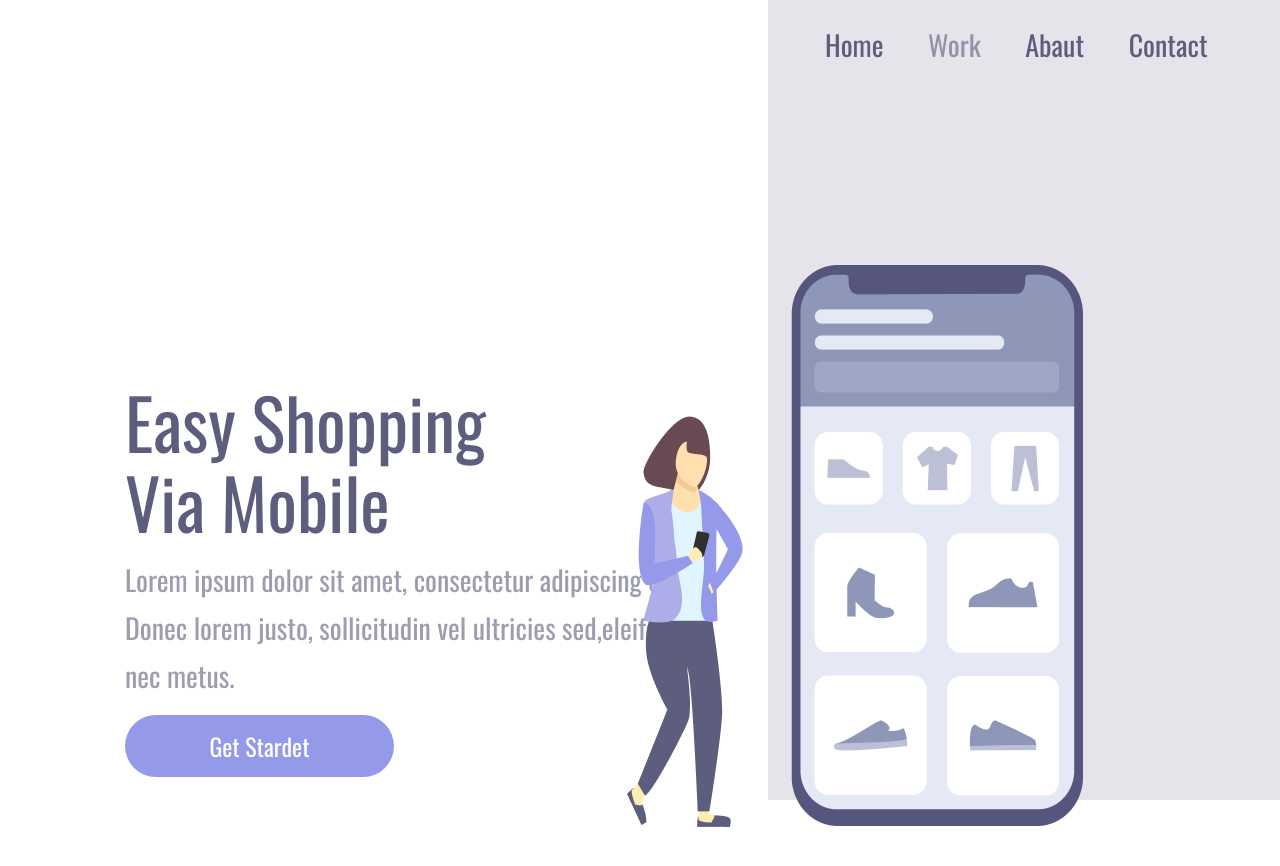
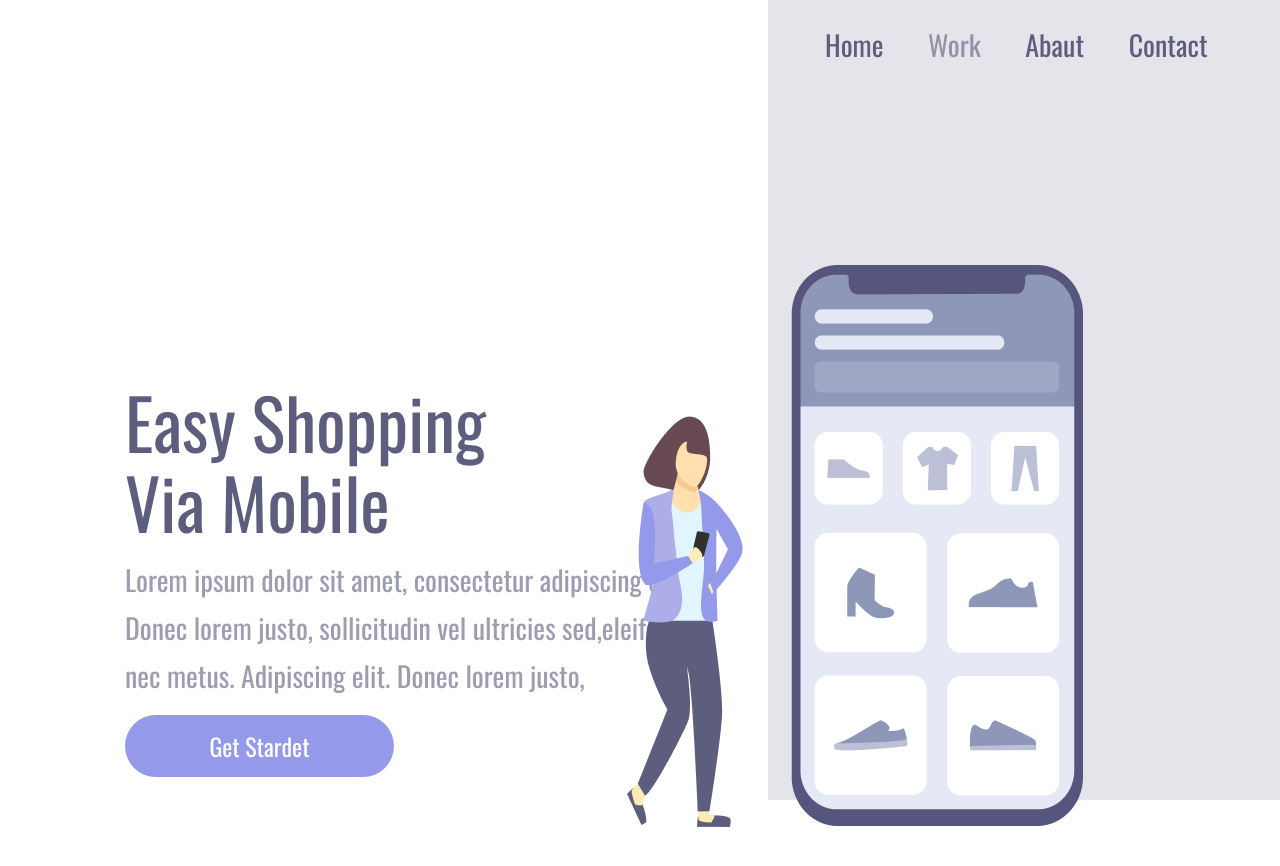
Before and after one commit to DOliveiira/3--Desafio-DevClub, a plain HTML site: page index.html in a window 1280 px wide. Drawn offline with nearby package versions, Linux system fonts and the light colour scheme.

Commit message:
Alteração no paragrafo principal

```diff
--- a/index.html
+++ b/index.html
@@ -13,7 +13,7 @@
     <main class="container">
         <section class="section-left">
             <h1>Easy Shopping Via Mobile</h1>
-            <p>Lorem ipsum dolor sit amet, consectetur  adipiscing elit. Donec lorem justo, sollicitudin vel ultricies sed,eleifend nec metus. </p>
+            <p>Lorem ipsum dolor sit amet, consectetur  adipiscing elit. Donec lorem justo, sollicitudin vel ultricies sed,eleifend nec metus. Adipiscing elit. Donec lorem justo, </p>
             <button>Get Stardet</button>
         </section>
 
```
